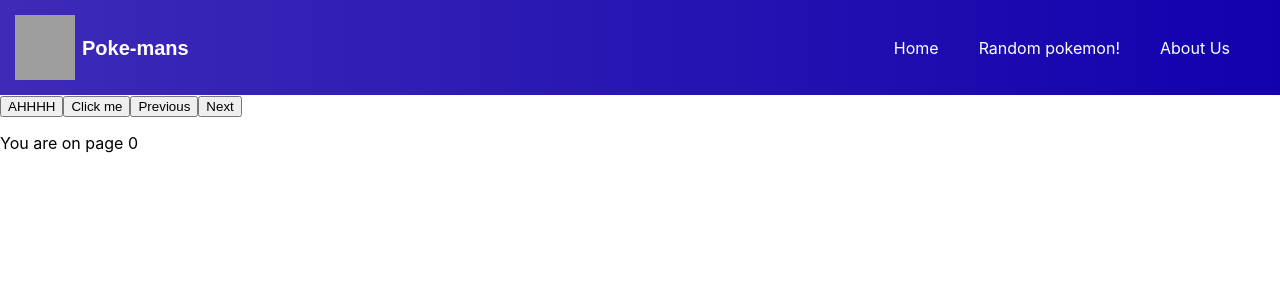
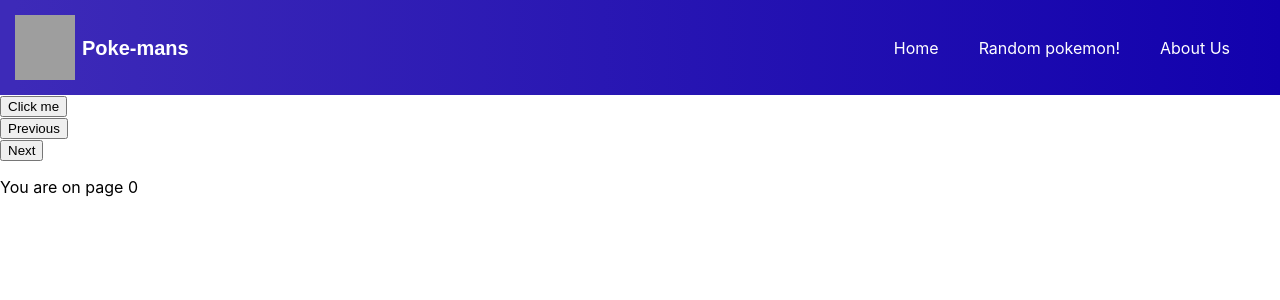
Before and after one commit to Brandon-B9845/Animals, a React (Create React App) app in the folder client/: page / in a window 1280 px wide. Shown: the top 300 px of the page. Built offline with nearby package versions, Linux system fonts and the light colour scheme; grey boxes are pictures that could not be loaded.

Commit message:
trying to make the hook

```diff
--- a/client/src/App.js
+++ b/client/src/App.js
@@ -1,39 +1,55 @@
 import { useState, useEffect } from 'react';
 import Card from './components/PokeCard';
 import NavBar from './components/NavBar';
+import Button from './components/Button';
+import HandleClick from './hooks/HandleClick';
+
+
 import './App.css';
 
 
 function App() {
 
-  const [pokemon, setPokemon] = useState([])
+
+
+  // const [pokemon, setPokemon] = useState([])
   const [pageCount, setPageCount] = useState(0)
 
   useEffect(() => {
     console.log("i have changed")
 
-  }, [pokemon, pageCount]);
 
-  async function handleClick(num) {
+  }, [ pageCount]);
 
-    let options = {
-      method: 'POST',
-      headers: {
-          'Content-type': 'application/x-www-form-urlencoded',
-          // 'X-RapidAPI-Host': 'rewriter-paraphraser-text-changer-multi-language.p.rapidapi.com',
-          // 'X-RapidAPI-Key': ''
-          // 'Access-Control-Allow-Origin': '*'
-      },
-      body: JSON.stringify({'page-number':  num})
-    }
+//   async function handleClick(num) {
+
+//     let options = {
+//       method: 'POST',
+//       headers: {
+//           'Content-type': 'application/x-www-form-urlencoded',
+//           // 'X-RapidAPI-Host': 'rewriter-paraphraser-text-changer-multi-language.p.rapidapi.com',
+//           // 'X-RapidAPI-Key': ''
+//           // 'Access-Control-Allow-Origin': '*'
+//       },
+//       body: JSON.stringify({'page-number':  num})
+//     }
 
 
-    let results = await fetch('http://localhost:3000/pokemon', options)
-    let returnPokemon = await results.json()
-    console.log(returnPokemon)
-    setPokemon(returnPokemon)
+//     let results = await fetch('http://localhost:3000/pokemon', options)
+//     let returnPokemon = await results.json()
+//     console.log(returnPokemon)
+//     setPokemon(returnPokemon)
 
-}
+// }
+
+
+// async function leggyBoyos(){
+//   let results = await fetch('http://localhost:3000/pokemon/legendary')
+//   let returnPokemon = await results.json()
+//   console.log(returnPokemon)
+//   setPokemon(returnPokemon)
+// }
+
 function findPicture(pokedex_number){
   if(pokedex_number < 10){
     return `00${pokedex_number}`
@@ -44,18 +60,11 @@ function findPicture(pokedex_number){
 
 }
 
-async function leggyBoyos(){
-  let results = await fetch('http://localhost:3000/pokemon/legendary')
-  let returnPokemon = await results.json()
-  console.log(returnPokemon)
-  setPokemon(returnPokemon)
-}
-
 
 
 function previous() {
   if(pageCount > 0){
-    handleClick(pageCount - 1)
+    HandleClick(pageCount - 1)
     setPageCount(prevVal => prevVal - 1)
   }
 
@@ -63,7 +72,7 @@ function previous() {
 }
 
 function next() {
-  handleClick(pageCount + 1)
+  HandleClick(pageCount + 1)
 
   setPageCount(prevVal => prevVal + 1)
 
@@ -76,13 +85,13 @@ function next() {
       <header>
         <div>
           <NavBar />
-          <button onClick={leggyBoyos}>AHHHH</button>
-          <button onClick={handleClick} >Click me</button>
-          <button onClick={previous}>Previous</button>
-          <button onClick={next}>Next</button>
+          {/* <button onClick={leggyBoyos}>AHHHH</button> */}
+          <button onClick={HandleClick} >Click me</button>
+          <Button name="previous-btn" handler={previous} title="Previous"/>
+          <Button name="next-btn" handler={next} title="Next" />
           <p>You are on page {pageCount}</p>
           <div className="wrapper">
-          {pokemon ? pokemon.map((poke) => <Card key={poke.pokedex_number} picture={poke.pokedex_number < 494 ?  `https://serebii.net/pokearth/sprites/dp/${findPicture(poke.pokedex_number)}.png` : `https://www.serebii.net/swordshield/pokemon/${poke.pokedex_number}.png`} name={poke.name} type={poke.type1} attack={poke.attack} defense={poke.defense}gen={poke.generation} pokedex={poke.pokedex_number} />) : <p>Click the button</p>}
+          {/* {pokemon ? pokemon.map((poke) => <Card key={poke.pokedex_number} picture={poke.pokedex_number < 494 ?  `https://serebii.net/pokearth/sprites/dp/${findPicture(poke.pokedex_number)}.png` : `https://www.serebii.net/swordshield/pokemon/${poke.pokedex_number}.png`} name={poke.name} type={poke.type1} attack={poke.attack} defense={poke.defense}gen={poke.generation} pokedex={poke.pokedex_number} />) : <p>Click the button</p>} */}
           </div>
 
         </div>
--- /dev/null
+++ b/client/src/components/Button.js
@@ -0,0 +1,11 @@
+import React from 'react';
+
+function Button(props) {
+    return (
+        <div>
+            <button className={props.name} onClick={props.handler}>{props.title}</button>
+        </div>
+    );
+}
+
+export default Button;
--- /dev/null
+++ b/client/src/hooks/HandleClick.js
@@ -0,0 +1,31 @@
+import { useState, useEffect } from 'react';
+
+const HandleClick = async (num) => {
+    const [pokemon, setPokemon] = useState([])
+
+
+
+    let options = {
+      method: 'POST',
+      headers: {
+          'Content-type': 'application/x-www-form-urlencoded',
+          // 'X-RapidAPI-Host': 'rewriter-paraphraser-text-changer-multi-language.p.rapidapi.com',
+          // 'X-RapidAPI-Key': ''
+          // 'Access-Control-Allow-Origin': '*'
+      },
+      body: JSON.stringify({'page-number':  num})
+    }
+
+
+    let results = await fetch('http://localhost:3000/pokemon', options)
+    let returnPokemon = await results.json()
+    console.log(returnPokemon)
+    setPokemon(returnPokemon)
+   const pokeData = pokemon
+
+   return pokeData
+
+
+}
+
+export default HandleClick
```
Lines whose indentation alone changed are shown as unchanged.
